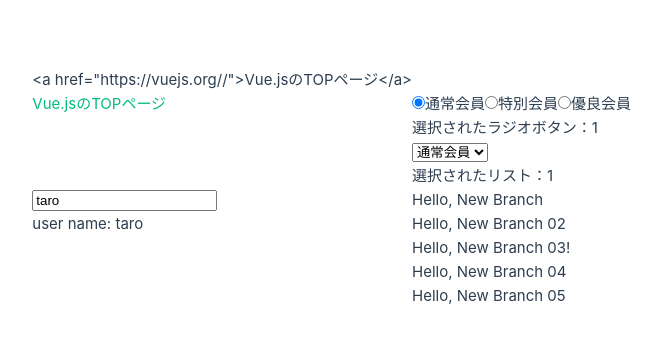
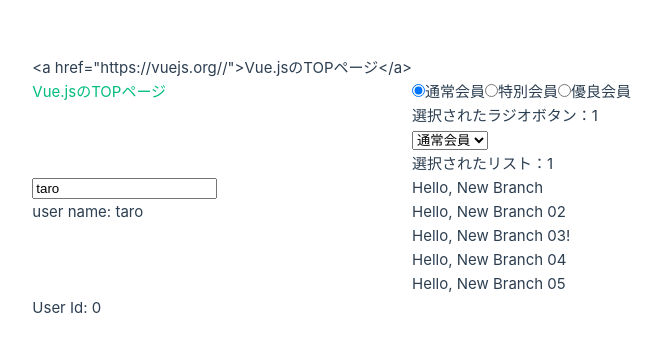
Before and after one commit to koyamal/pra_vue3, a Vue app in the folder Vue3FrontDevTextBook02/chap02/hello-vue/: page / in a window 1280 px wide. Shown: the part 212-564 px from the top of the page, without its empty margins (228-890 px from the left). Built offline with nearby package versions, Linux system fonts and the light colour scheme.

Commit message:
Create User Id

```diff
--- a/Vue3FrontDevTextBook02/chap02/hello-vue/src/App.vue
+++ b/Vue3FrontDevTextBook02/chap02/hello-vue/src/App.vue
@@ -5,6 +5,7 @@ const memberType = ref(1);
 const memberTypeSelect = ref(1);
 const userName = ref("taro");
 const htmlStr = ref(`<a href="https://vuejs.org//">Vue.jsのTOPページ</a>`);
+const userId = ref(0);
 </script>
 
 <template>
@@ -37,6 +38,9 @@ const htmlStr = ref(`<a href="https://vuejs.org//">Vue.jsのTOPページ</a>`);
     <p>Hello, New Branch 04</p>
     <p>Hello, New Branch 05</p>
   </section>
+  <section>
+    <p>User Id: {{ userId }}</p>
+  </section>
 </template>
 
 <style scoped>
```
